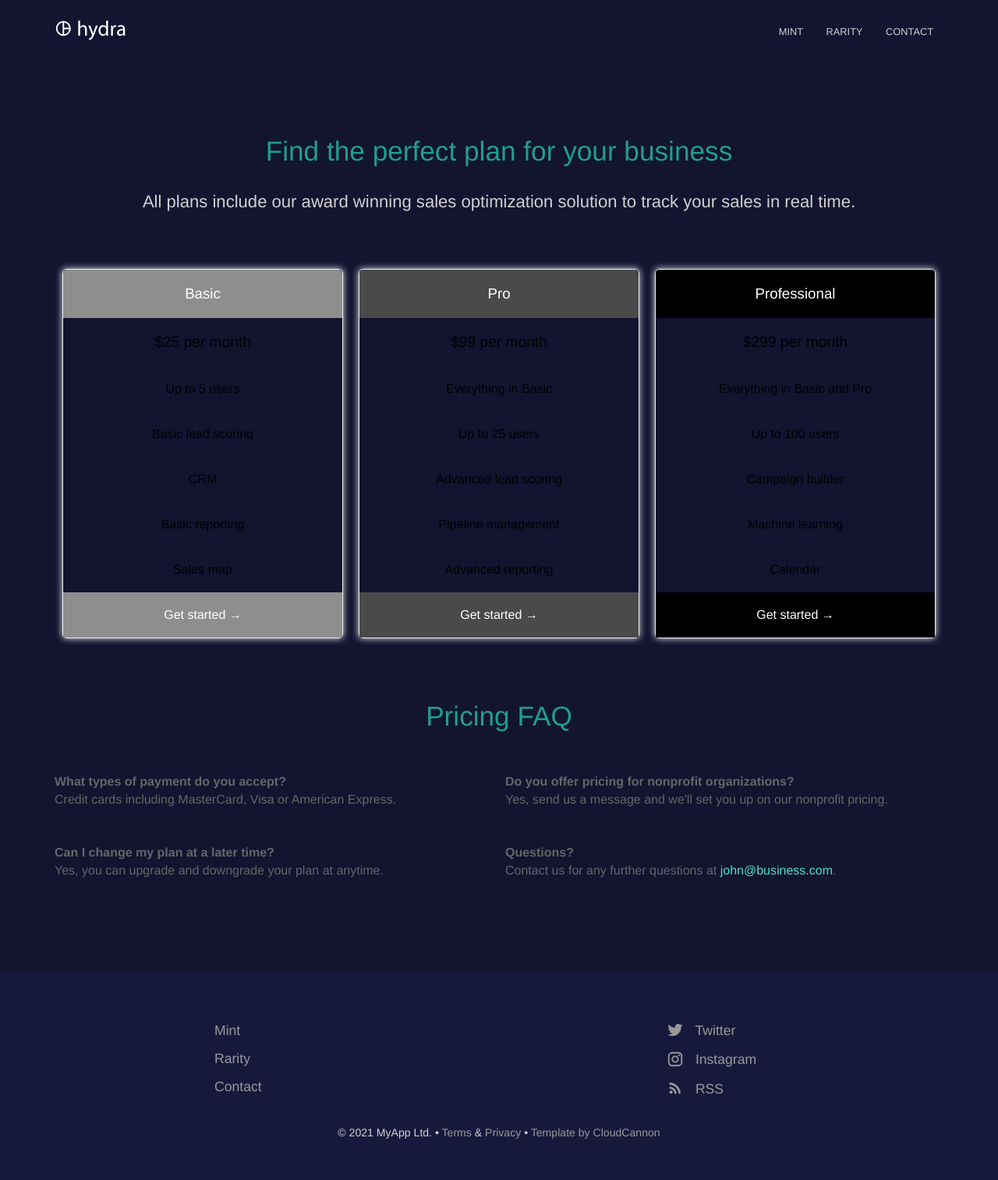
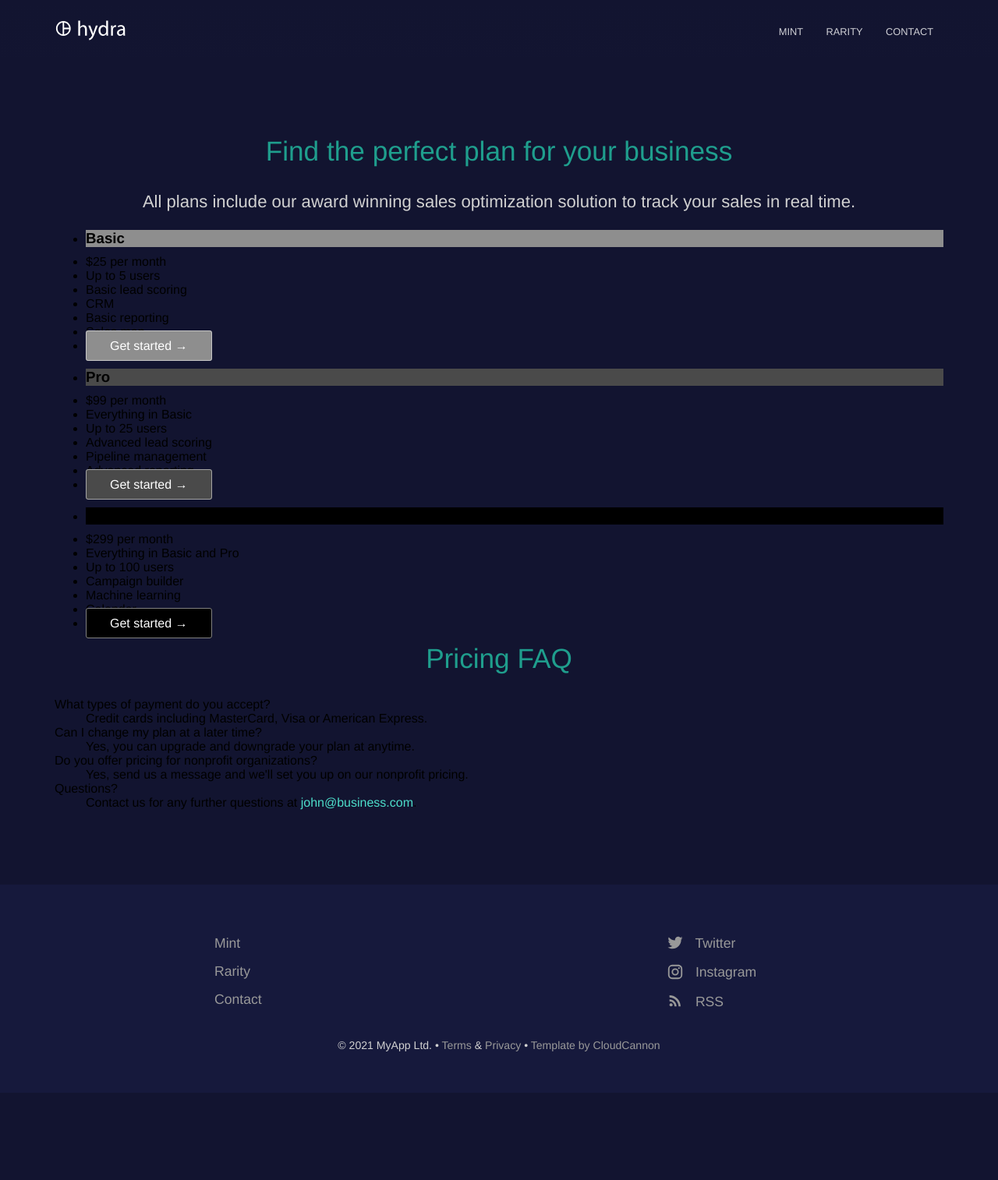
Before and after one commit to Temperedfire/continuum, a Jekyll site: the page built from pricing.html, in a window 1280 px wide. Shown: the whole page at 78% size. Built offline with Jekyll 4.4.1, drawn with Linux system fonts in a browser that asks for light colours; after the commit the page ends 1402 px from its top, so only the background shows below that.

Commit message:
update screen.scss

```diff
--- a/css/screen.scss
+++ b/css/screen.scss
@@ -6,11 +6,8 @@
 @import "elements";
 @import "landing-page";
 @import "layout";
-@import "pricing";
 @import "staff";
 @import "contact";
-@import "blog";
 @import "forms";
 @import "navigation";
 @import "footer";
-@import "cloudcannon";
```
